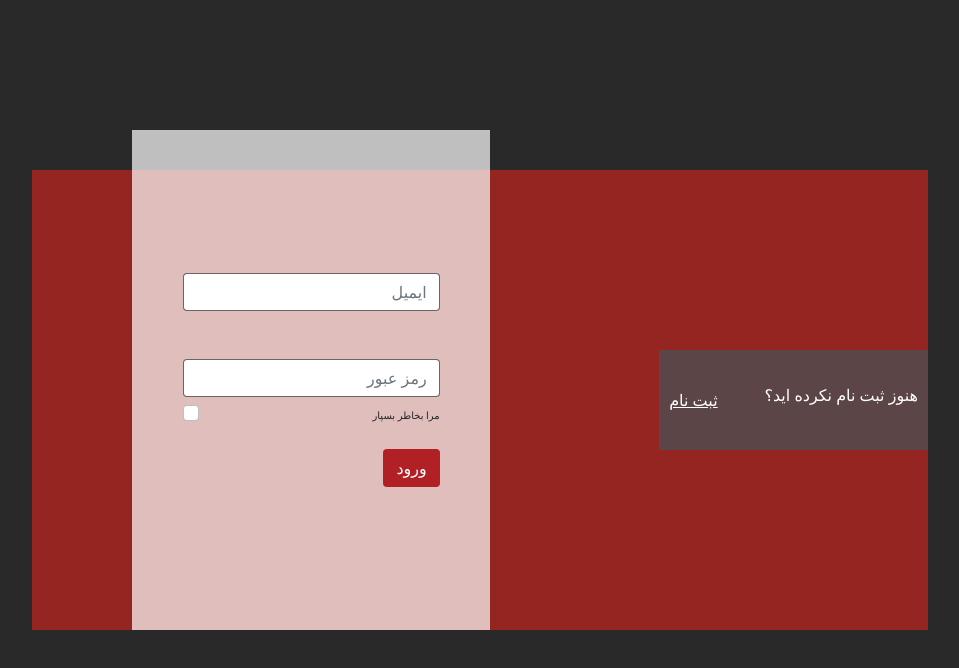
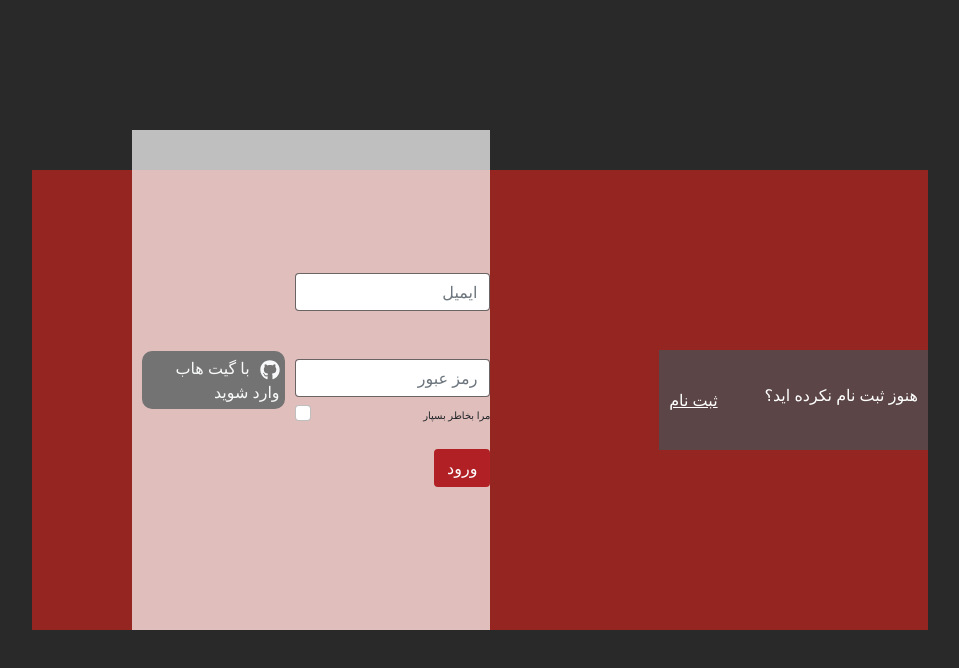
Before and after one commit to Mohammad-Hossein-Ataie/Internet-Engineering-Course, a React (Create React App) app: page /login in a window 1280 px wide. Shown: the top 668 px of the page, without its empty margins (160-1119 px from the left). Built offline with nearby package versions, Linux system fonts and the light colour scheme.

Commit message:
handle setting token

```diff
--- a/src/components/actors/Actors.jsx
+++ b/src/components/actors/Actors.jsx
@@ -44,14 +44,12 @@ class Actors extends Component {
 
     getActor = () => {
         const url = DOMAIN + window.location.pathname;
-        console.log("url", url);
         fetch(url, {
             method: 'get',
             headers: { 'Content-Type': 'application/json' },
         }).then(res => {
             return (res.json())
         }).then(data => {
-            console.log("res", data);
             this.setState({
                 actor: {
                     id: data[0].id,
--- a/src/components/home/movies.jsx
+++ b/src/components/home/movies.jsx
@@ -83,7 +83,6 @@ class Movies extends Component {
     }
 
     getMovies(url) {
-        console.log(" url....", url)
 
         fetch(url, {
             method: 'get',
@@ -91,7 +90,6 @@ class Movies extends Component {
         }).then(res => {
             return (res.json())
         }).then(data => {
-            console.log("data", data)
             this.setState({
                 movies: data.map(movie => ({
                     id: movie.id,
@@ -105,7 +103,6 @@ class Movies extends Component {
 
     handleSearchMovie = (e) => {
         const url = DOMAIN + `/movies/${e.key}/${e.val}`;
-        // console.log(" url....", url)
         this.getMovies(url);
     }
 
@@ -117,7 +114,6 @@ class Movies extends Component {
         }).then(res => {
             return (res.json())
         }).then(data => {
-            console.log("data", data)
             this.setState({
                 movies: data[0].map(movie => ({
                     id: movie.id,
--- a/src/components/login/Login.jsx
+++ b/src/components/login/Login.jsx
@@ -2,6 +2,8 @@ import React, { Component } from 'react';
 import { BrowserRouter, Routes, Route, Navigate } from 'react-router-dom';
 import { DOMAIN } from '../../config/config.js';
 import { INVALID_LOGIN } from '../../config/messages';
+import { FaGithub } from 'react-icons/fa';
+
 class Login extends Component {
     state = {
         email: '',
@@ -24,7 +26,6 @@ class Login extends Component {
                 "password": this.state.password,
             })
         }).then(res => {
-            console.log("res", res);
             if (res.status == 200) {
                 localStorage.setItem('user', this.state.email);
                 window.location.href = "/";
@@ -41,6 +42,10 @@ class Login extends Component {
 
     OnChangePassword = (e) => {
         this.setState({ password: e.target.value });
+    }
+
+    handleGithubLogin = () => {
+        window.location.href = 'https://github.com/login/oauth/authorize?client_id=ba82189574fb38061422&scope=user';
     }
 
     render() {
@@ -71,8 +76,16 @@ class Login extends Component {
                                 مرا بخاطر بسپار
                             </label>
                         </div>
+
                         <button type="submit" className="btn login-btn" onClick={(e) => this.handleLoginClick(e)}>ورود</button>
                     </form>
+
+                    <div className='github-link'>
+                        <div className='text-light' onClick={() => this.handleGithubLogin()}>
+                            <FaGithub className='github-icon' />
+                            <span>با گیت هاب وارد شوید</span>
+                        </div>
+                    </div>
                 </div>
 
                 <div className="register-cover">
--- a/src/components/logout/Logout.jsx
+++ b/src/components/logout/Logout.jsx
@@ -1,12 +1,6 @@
 import React, { Component } from 'react';
 
 class Logout extends Component {
-    state = {
-    }
-
-    componentDidMount() {
-        console.log("log")
-    }
 
     render() {
         return (
--- a/src/components/movie/Movie.jsx
+++ b/src/components/movie/Movie.jsx
@@ -107,7 +107,6 @@ class Movie extends Component {
         }).then(res => {
             return (res.json())
         }).then(data => {
-            console.log("get m", data)
             this.setState({
                 movie: {
                     id: data[0].id,
@@ -165,7 +164,7 @@ class Movie extends Component {
             });
 
             const url = DOMAIN + `/movies/addComment`;
-            console.log("addcm", url)
+
             fetch(url, {
                 method: 'post',
                 headers: { 'Content-Type': 'application/json' },
@@ -237,7 +236,6 @@ class Movie extends Component {
         });
     }
     render() {
-        console.log("vote comment", this.state.comments)
         if (this.state.isLoading) {
             return (<h1>loading</h1>)
         }
--- a/src/components/navbar/Navbar.jsx
+++ b/src/components/navbar/Navbar.jsx
@@ -9,7 +9,6 @@ class Navbar extends Component {
 
     handlLogoutClick = () => {
         localStorage.setItem("user", "");
-        console.log("user2", localStorage.getItem("user"));
         const url = DOMAIN + '/logout';
         fetch(url);
     }
--- a/src/components/navbar/NavbarHome.jsx
+++ b/src/components/navbar/NavbarHome.jsx
@@ -16,7 +16,6 @@ class NavbarHome extends Component {
     }
     handlLogoutClick = () => {
         localStorage.setItem("user", "");
-        console.log("user2", localStorage.getItem("user"));
         const url = DOMAIN + '/logout';
         fetch(url);
     }
--- a/src/components/register/Callback.jsx
+++ b/src/components/register/Callback.jsx
@@ -28,19 +28,19 @@ class Callback extends Component {
 
         const token_url = `https://github.com/login/oauth/access_token?client_id=${this.state.client_id}&client_secret=${this.state.client_secret}&code=${this.state.code}&redirect_uri=${this.state.redirect_uri}`;
         const backend_url = DOMAIN + '/callback/' + this.state.code;
-        console.log('csllbackkk', backend_url)
         fetch(backend_url, {
             method: 'post',
             headers: { 'Content-Type': 'application/json' },
             body: {}
-        }).then(res => console.log('callback ress', res))
-        // dont clear !!!!!!!!!!!!!!!
-
-        // this.state.code != '' && fetch(token_url, {
-        //     method: 'post',
-        //     body: {}
-        // }).then(res => console.log('access token res', res));
-
+        }).then(res => {
+            return res.json()
+        }).then(data => {
+            if (data.token != null) {
+                localStorage.setItem('user-token', data.token);
+                localStorage.setItem('user', data.email);
+                window.location = '/';
+            }
+        });
 
     }
 
--- a/src/components/register/Register.jsx
+++ b/src/components/register/Register.jsx
@@ -32,8 +32,6 @@ class Register extends Component {
                 window.location.href = "/";
             }
         });
-
-        console.log("user", localStorage.getItem("user"));
     }
 
     componentDidMount() {
--- a/src/components/watchlist/Watchlist.jsx
+++ b/src/components/watchlist/Watchlist.jsx
@@ -82,7 +82,6 @@ class Watchlist extends Component {
             return res.json();
         }).then(data => {
 
-            console.log("data", data);
             if (data.length == 0) {
                 window.alert(EMPTY_WATCHLIST);
                 this.setState({ isLoading: false })
@@ -111,12 +110,10 @@ class Watchlist extends Component {
         let watchlists = this.state.watchlists.filter(item => item.id != id);
         this.setState({ watchlists });
         const url = DOMAIN + `${window.location.pathname}/${id}`;
-        console.log("url", url);
+
         fetch(url, {
             method: 'DELETE',
             headers: { 'Content-Type': 'application/json' }
-        }).then(res => {
-            console.log("res", res);
         });
         //this.getWatchlist();
     }
```
